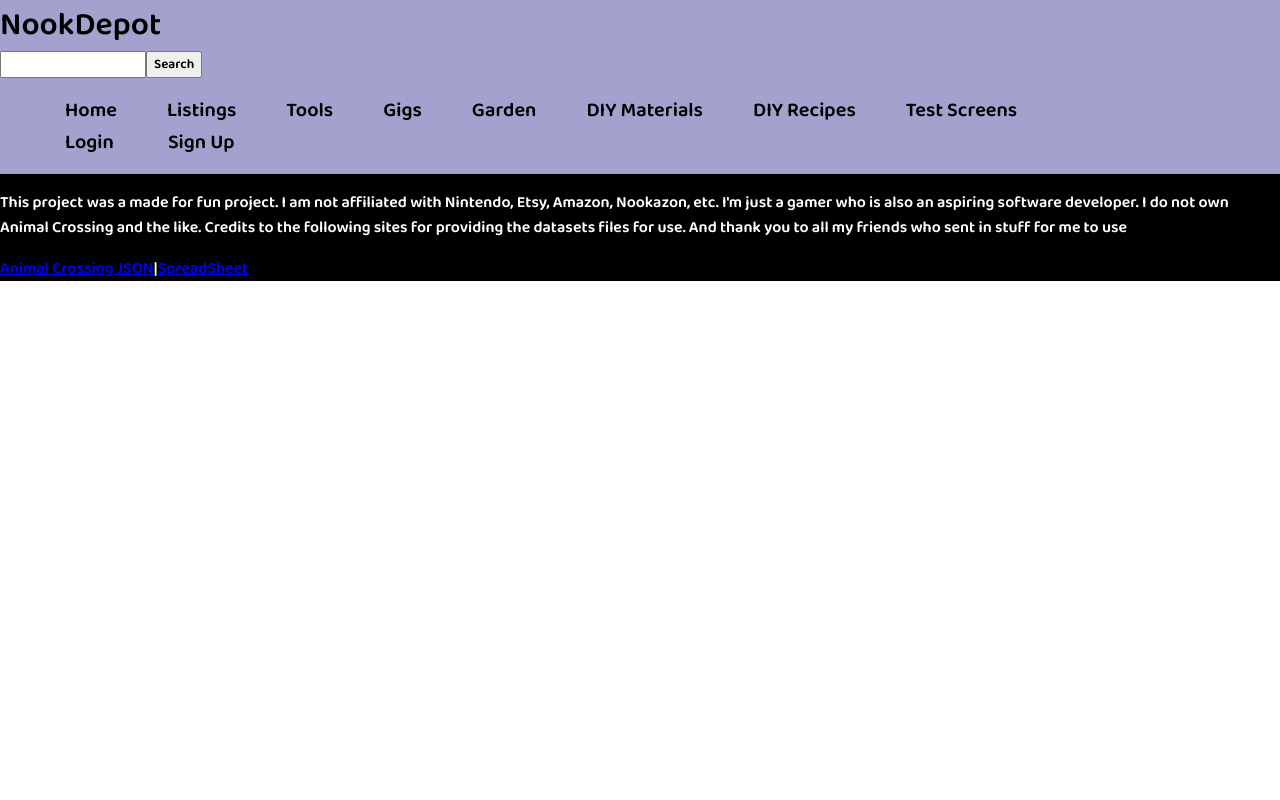
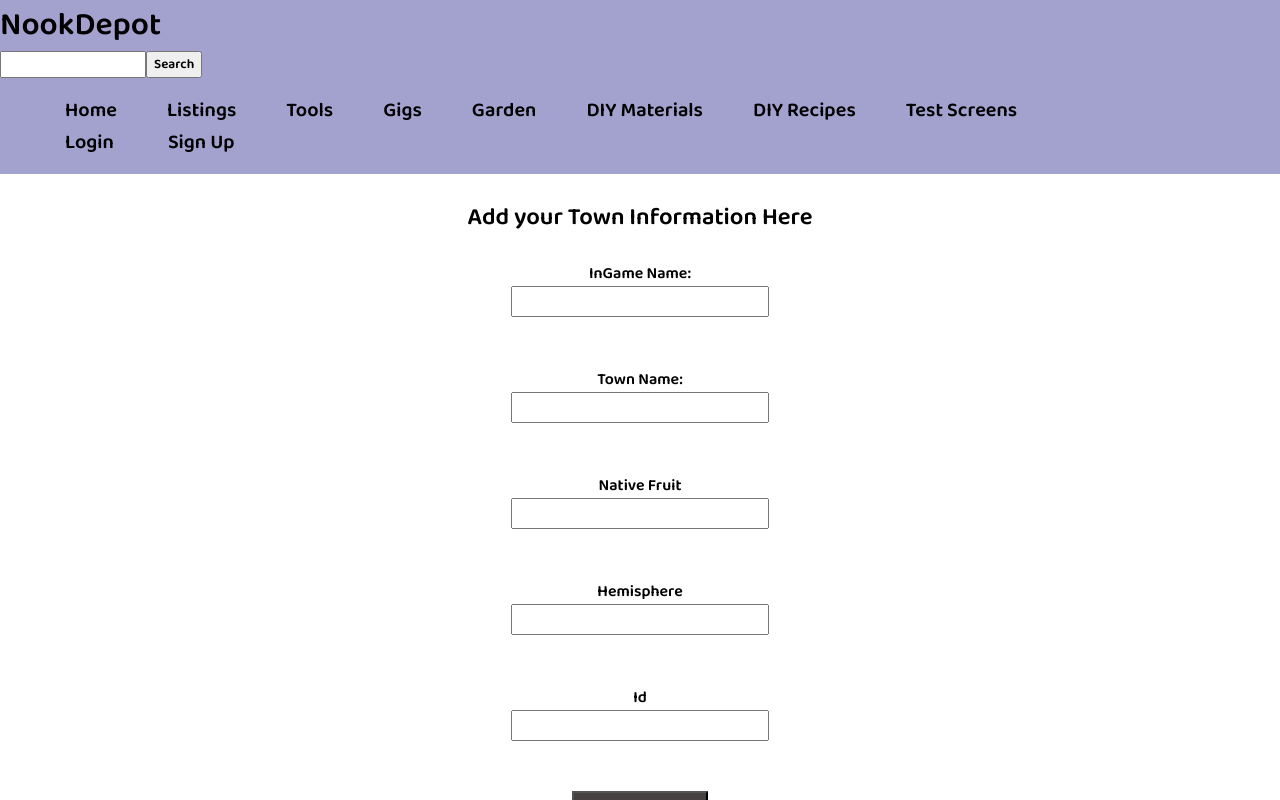
Before and after one commit to kbongco/NookDepot, a React (Create React App) app in the folder client/: page /users/1/addtownInfo in a window 1280 px wide. Shown: the top 800 px of the page. Built offline with nearby package versions, Linux system fonts and the light colour scheme; no server answers.

Commit message:
fixing posting of towninfo

```diff
--- a/client/src/containers/MainContainer.jsx
+++ b/client/src/containers/MainContainer.jsx
@@ -15,7 +15,7 @@ import UserTownInfo from '../screens/UserInfo/UserInfo'
 import { getAllMaterials } from '../services/materials'
 import { getAllGigs } from '../services/gigs'
 import { getAllListings, postListings, putListings, deleteListings } from '../services/listings'
-import { postTownInfo, getOneTownInfo, putTownInfo, getAllTownInfo  } from '../services/towninfo.js'
+import { postTownInfo, getOneTownInfo, putTownInfo  } from '../services/towninfo.js'
 
 
 export default function MainContainer(props) {
@@ -43,16 +43,10 @@ export default function MainContainer(props) {
       updateListings(ListingsArray)
     }
 
-    const fetchAllTownInfo = async () => {
-      const TownInfoArray = await
-        getAllTownInfo();
-      updateTownInfo(TownInfoArray)
-    }
 
     fetchGigs();
     fetchMaterials();
     fetchListings();
-    fetchAllTownInfo()
   }, [])
 
 
@@ -94,7 +88,7 @@ export default function MainContainer(props) {
       <Route path='/recipes' component={UnderConstruction} />
       <Route path='/test' component={UserTownInfo}/>
       <Route path='/warning' component={Warning} handleDelete={handleDelete} listings={listings} />
-      <Route path='/addtownInfo' component={AddTownInfo} />
+      <Route path='/users/:id/addtownInfo'><AddTownInfo createSubmit/></Route>
     </Switch>
   )
 }
--- a/client/src/screens/AddTownInfo/AddTownInfo.css
+++ b/client/src/screens/AddTownInfo/AddTownInfo.css
@@ -7,7 +7,7 @@
   text-align:center;
 }
 
-.game-name,.hemisphere, .nativefruit, .id{
+.game-name,.hemisphere, .nativefruit, .townname, .id{
   height:25px;
   width:250px;
   margin-bottom:50px;
--- a/client/src/screens/AddTownInfo/AddTownInfo.jsx
+++ b/client/src/screens/AddTownInfo/AddTownInfo.jsx
@@ -51,11 +51,11 @@ export default function AddTownInfo(props) {
           <label>
             Town Name: <br/>
           <input
-            className='hemisphere'
+            className='townname'
             name='townname'
             type='text'
-              value={townname}
-              onChange={handleChange}
+            value={townname}
+            onChange={handleChange}
           />
           </label>
           <br/>
@@ -69,12 +69,23 @@ export default function AddTownInfo(props) {
           onChange={handleChange}
             />
           </label>
+          <br />
+          <label>
+            Hemisphere<br/>
+          <input
+          className='hemisphere'
+          name='hemisphere'
+          type='text'
+          value={hemisphere}
+          onChange={handleChange}
+            />
+          </label>
           <br/>
           <label>
             Id<br/>
             <input
               className='id'
-              id='id-field'
+              name='id'
               type='text'
               value={user_id}
               onChange={handleChange}
--- a/client/src/screens/MaterialsDetail/MaterialsDetail.jsx
+++ b/client/src/screens/MaterialsDetail/MaterialsDetail.jsx
@@ -17,7 +17,7 @@ export default function MaterialsDetail(props) {
     fetchMaterial();
   }, [])
 
-  // const material = props.material.filter (material => material.material_id)
+  const onematerial = props.material.filter (material => material.material_id)
 
 
   return (
--- a/client/src/services/towninfo.js
+++ b/client/src/services/towninfo.js
@@ -1,12 +1,9 @@
 import api from './api-config'
 
-export const getAllTownInfo = async () => {
-  const resp = await api.get('/towninfos')
-  return resp.data
-}
+
 
 export const postTownInfo = async (id,formData) => {
-  const resp = await api.post(`/users/${id}/towninfos`)
+  const resp = await api.post(`/users/${id}/towninfos`, {gamename: formData, townname:formData, nativefruit:formData,hemisphere:formData, user_id:formData })
   return resp.data
 }
 
@@ -17,6 +14,6 @@ export const getOneTownInfo = async (id) => {
 }
 
 export const putTownInfo = async (id, formData) => {
-  const resp = await api.put(`/users/${id}/towninfos/${id}`,{gamename: formData, townname:formData, nativefruit: formData, nativefruit:formData, hemisphere: formData, user_id: formData  })
+  const resp = await api.put(`/users/${id}/towninfos/${id}`,{gamename: formData, townname:formData, nativefruit: formData,hemisphere: formData, user_id: formData  })
   return resp.data
 }
```
